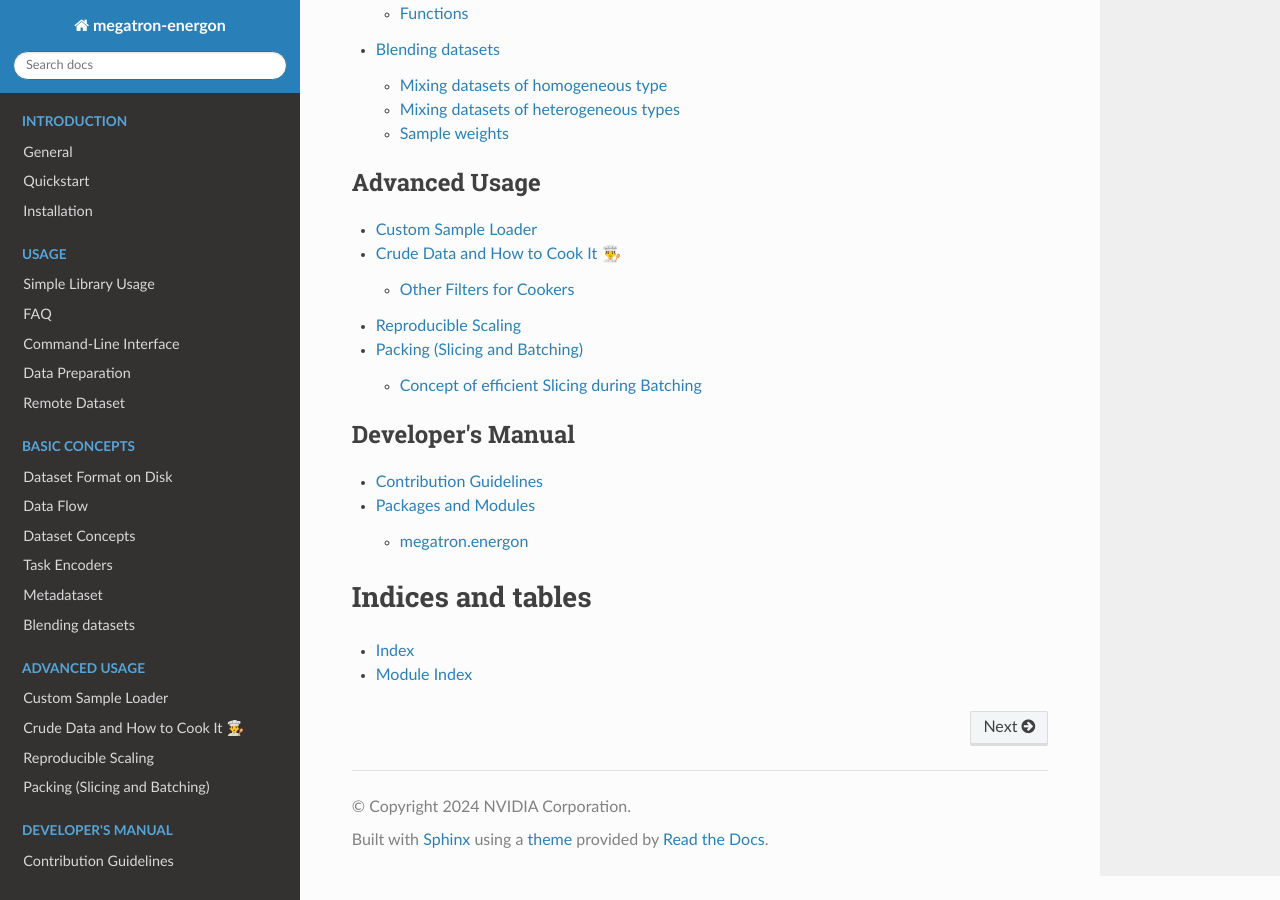
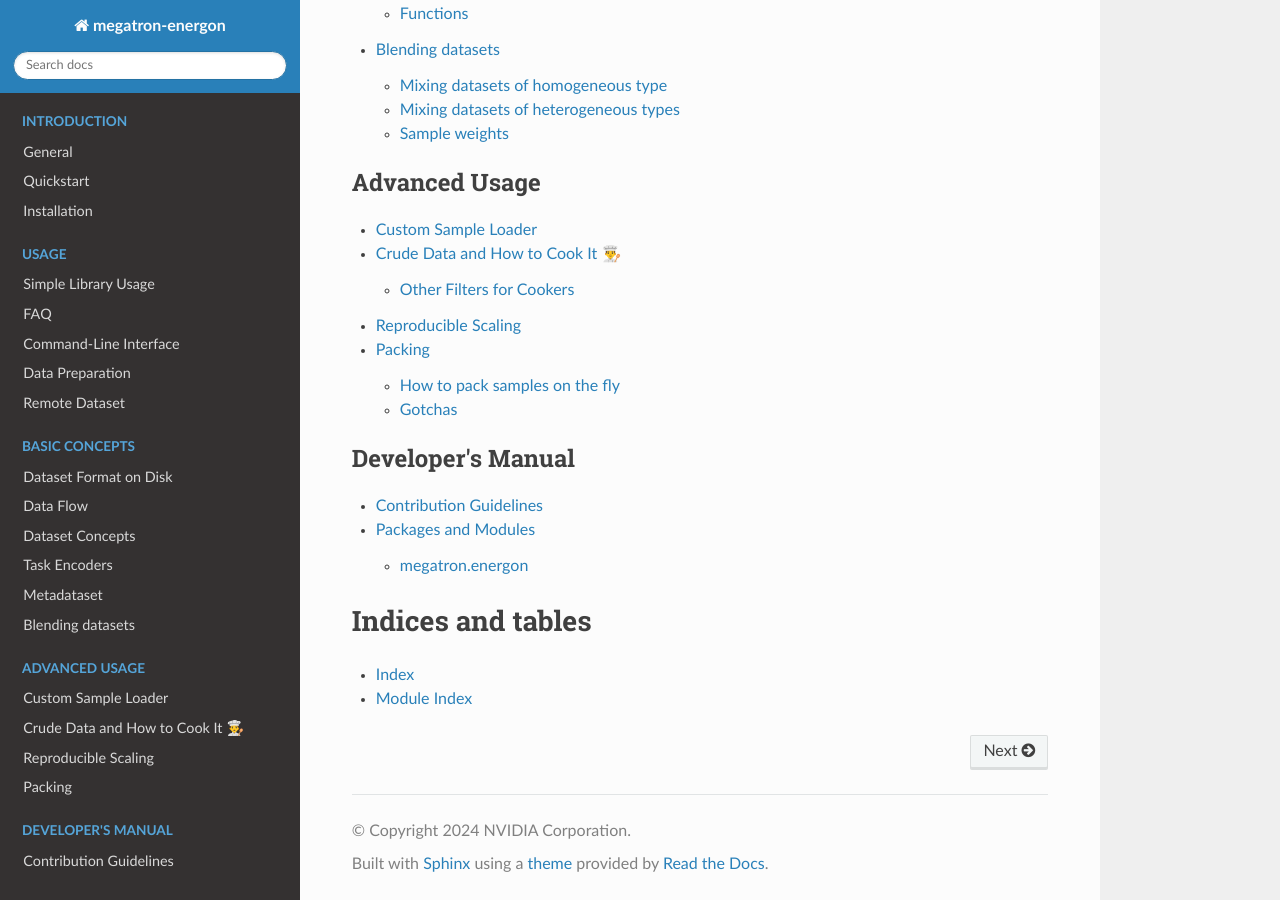
Before and after one commit to NVIDIA/Megatron-Energon, a Sphinx documentation site: the page built from docs/source/index.md, in a window 1280 px wide and 900 px high, scrolled down 1730 px. Built offline with Sphinx 7.4.7 and the Read the Docs theme 2.0.0, drawn with Linux system fonts in a browser that asks for light colours; some of the changed lines change nothing that is shown.

Commit message:
Adapt documentation for PackingDataset

````diff
--- a/docs/source/index.md
+++ b/docs/source/index.md
@@ -56,7 +56,7 @@
 ---
 advanced_dataformat
 repro_scaling
-packing_slicing_batching
+packing
 ```
 
 
--- /dev/null
+++ b/docs/source/packing.md
@@ -0,0 +1,82 @@
+<!--- Copyright (c) 2024, NVIDIA CORPORATION.
+SPDX-License-Identifier: BSD-3-Clause -->
+
+# Packing
+
+Packing (sometimes also called sequence packing), enables you to selectively compress multiple
+input samples into a single sample, for example depending on their length.
+
+This technique is commonly used with large language models, if the input samples have very different
+lengths leading to lots of padding and hence wasted compute.
+
+This section explains how you can pack samples together and utilize the full context length.
+
+## How to pack samples on the fly
+
+To use packing, you need to implement the TaskEncoder methods {py:meth}`pre_pack <megatron.energon.TaskEncoder.pre_pack>`
+and {py:meth}`final_pack <megatron.energon.TaskEncoder.final_pack>`.
+Furthermore, you need to initialize the loader with the `packing_buffer_size` argument set to a non-zero number.
+
+The `pre_pack` method will receive a list of samples (size according to the selected `packing_buffer_size`),
+and should partition those samples into groups that shall be packed together. Hence the function returns
+a list of lists of samples.
+
+For each group, the second method `final_pack` will be called. You need to implement how a group of
+samples will be mapped to a single sample. In terms of LLMs, this method would concatenate the input tokens
+and construct the attention mask needed to separate them logically.
+
+
+```{warning}
+You can set the `__restore_key__` of the packed sample to an empty tuple, since energon will set the correct
+restore key afterwards, based on the samples that went in.
+```
+
+```{warning}
+To handle attention masks and tokenized inputs, you will want to operate on a differen sample type.
+Note that the `encode_sample` method is executed before packing, so this should already transform your samples
+to a type that is suitable for packing.
+```
+
+It is important, to mark custom functions like `encode_sample` and `final_pack` as `@stateless` to allow saving
+samples for packing. If augmentations happen, it should be marked with
+`@stateless(restore_seeds=True)`, to deterministically set the seeds based on the
+`TaskEncoder.current_sample_index`.
+
+Example for padding for a large language model extending the example from the [Task Encoders](task_encoders) section:
+
+```python
+class PackingCaptioningTaskEncoder(CaptioningTaskEncoder):
+    """This class extends the CaptioningTaskEncoder and adds pre_pack and final_pack for packing samples
+    efficiently on-the-fly.
+    Set the `packing_buffer_size` of the get_(train|val)_dataset to an accordingly large number to get a
+    properly sized input sample buffer with good diversity.
+    """
+
+    @stateless(restore_seeds=True)
+    def encode_sample(self, ...):
+        # Added `stateless` decorator to allow saving samples for slicing. Will set the seed
+        # deterministically based on the self.current_sample_index.
+        ...
+
+    def pre_pack(self, samples: List[CaptioningSample]) -> List[List[CaptioningSample]]:
+        # Do something intelligent here, e.g. sort by caption length and concat where possible.
+        # This could be better, but it's just an example.
+        samples.sort(key=lambda x: len(x.caption))
+        groups = []
+        while len(samples) > 0:
+            batch = []
+            caption_len = 0
+            while len(samples) > 0 and caption_len + len(samples[0].caption) < self.max_length:
+                sample = samples.pop(0)
+                batch.append(sample)
+                caption_len += len(sample.caption)
+            groups.append(batch)
+        return groups
+
+    def final_pack(self, samples: List[CaptioningSample]) -> CaptioningSample:
+        # Construct a new CaptioningSample by concatenating the captions
+        ...
+
+```
+
+## Gotchas
--- a/docs/source/packing_slicing_batching.md
+++ /dev/null
@@ -1,56 +0,0 @@
-<!--- Copyright (c) 2024, NVIDIA CORPORATION.
-SPDX-License-Identifier: BSD-3-Clause -->
-
-# Packing (Slicing and Batching)
-
-If you need to pack samples efficiently, e.g. for language models where padding can be reduced
-easily, this section is for you.
-
-## Concept of efficient Slicing during Batching
-
-The task encoder offer the method {py:meth}`slice_batch <megatron.energon.TaskEncoder.slice_batch>`,
-which gets the samples of a batch and returns a new list of multiple batches. Internally,
-never more than {py:func}`batch_size <megatron.energon.get_train_dataset>` samples are kept, so
-after each yielded batch-slice, new samples will be fetched from the inner dataset to avoid lag.
-
-It is important, to mark custom functions like `encode_sample` as `@stateless` to allow saving
-samples for slicing. If augmentations happen, it should be marked with
-`@stateless(restore_seeds=True)`, to deterministically set the seeds based on the
-`TaskEncoder.current_sample_index`.
-
-Example for padding for a large language model extending the example from the [Task Encoders](task_encoders) section:
-
-```python
-class PackingCaptioningTaskEncoder(CaptioningTaskEncoder):
-    """This class extends the CaptioningTaskEncoder and adds slice_batch for recomputing the batch
-    slice efficiently on-the-fly.
-    Set the batch_size of the get_(train|val)_dataset to an accordingly large number to get a
-    properly sized input samples buffer with some choice.
-    """
-
-    @stateless(restore_seeds=True)
-    def encode_sample(self, ...):
-        # Added `stateless` decorator to allow saving samples for slicing. Will set the seed
-        # deterministically based on the self.current_sample_index.
-        ...
-
-    def slice_batch(self, samples: List[CaptioningSample]) -> List[List[CaptioningSample]]:
-        # Do something intelligent here, e.g. sort by caption length and concat where possible.
-        # This could be better, but it's just an example.
-        samples.sort(key=lambda x: len(x.caption))
-        batches = []
-        while len(samples) > 0:
-            batch = []
-            caption_len = 0
-            while len(samples) > 0 and caption_len + len(samples[0].caption) < self.max_length:
-                sample = samples.pop(0)
-                batch.append(sample)
-                caption_len += len(sample.caption)
-            batches.append(batch)
-        return batches
-
-    def batch(self, samples: List[CaptioningSample]) -> CaptioningRawBatch:
-        # Adapt the tokenizer accordingly to concat the samples from the slicing.
-        ...
-
-```
````
